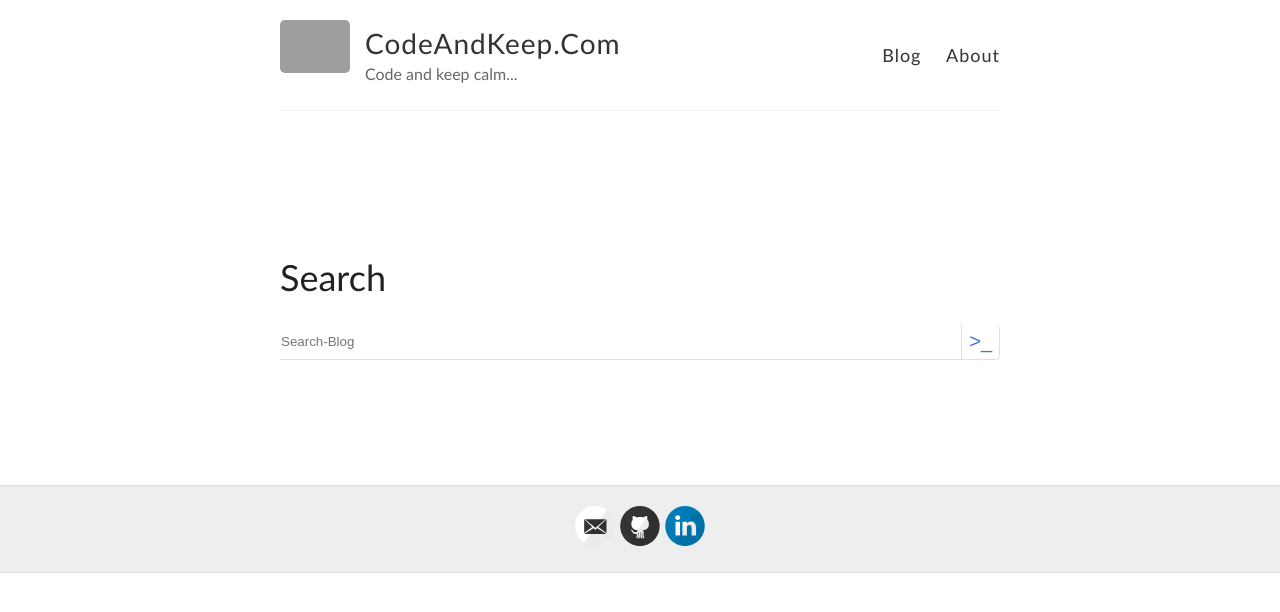
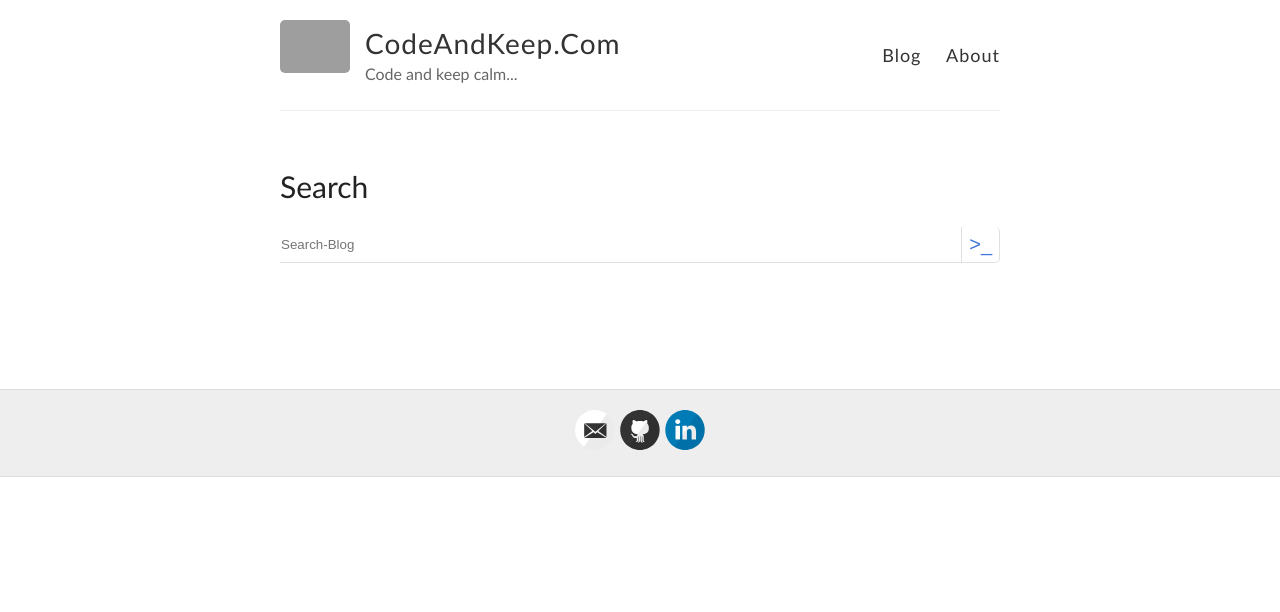
Before and after one commit to briansworth/dev, a Jekyll site: the page built from search/index.html, in a window 1280 px wide. Shown: the top 612 px of the page. Built offline with Jekyll 4.4.1, drawn with Linux system fonts in a browser that asks for light colours; nearby versions of some CDN libraries; grey boxes are pictures that could not be loaded.

Commit message:
modified header

```diff
--- a/search/index.html
+++ b/search/index.html
@@ -44,10 +44,9 @@ title: Search
   </style>
 </head>
 
-<br/>&nbsp;
 <form action="get" id="site_search">
 <div>
-<h1>Search</h1>
+<h2>Search</h2>
   <div class="search">
     <input type="text" id="search_box" class="searchTerm" maxlength=120 placeholder="Search-Blog" autofocus>
     <input type="submit" class="searchButton" value=">_">
```
